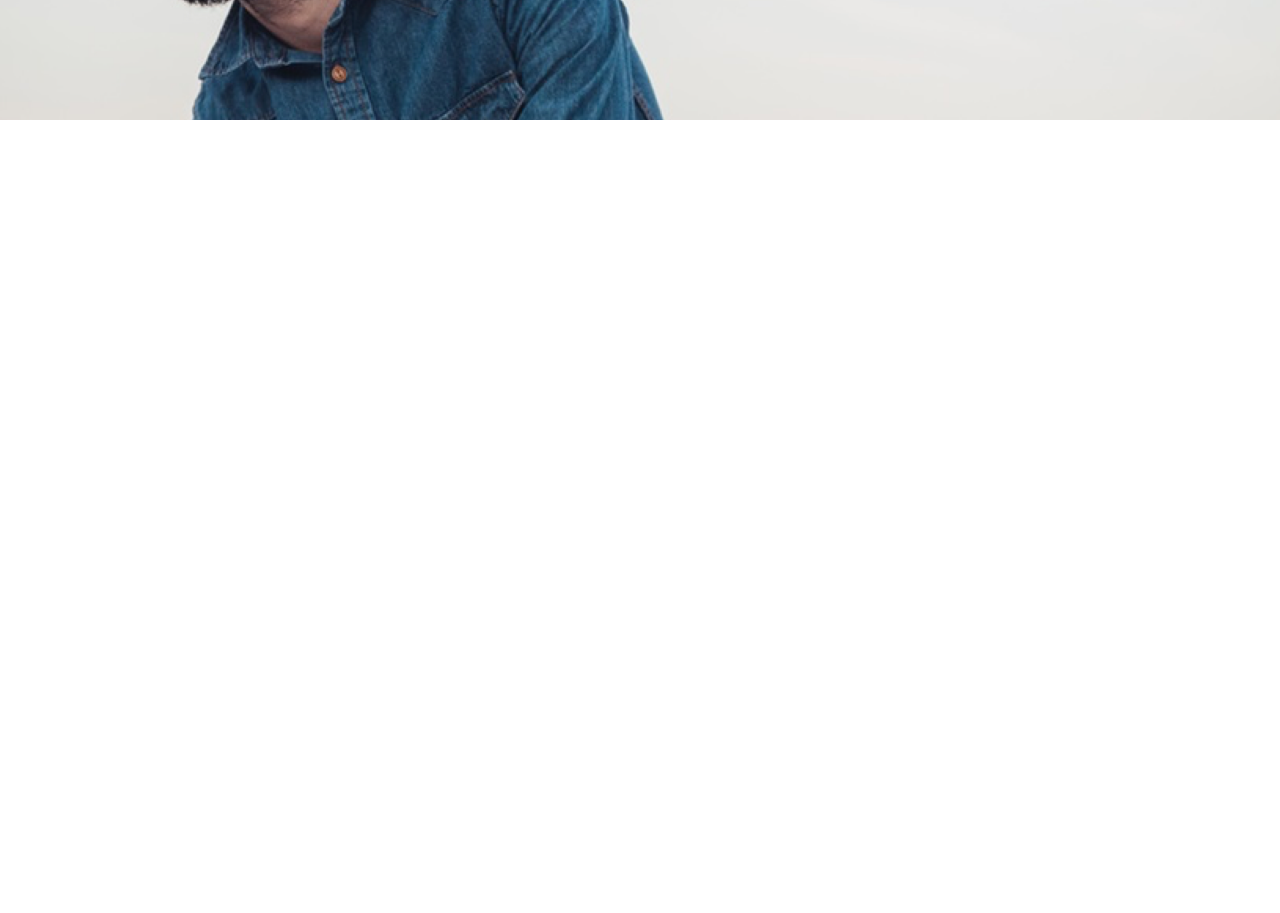
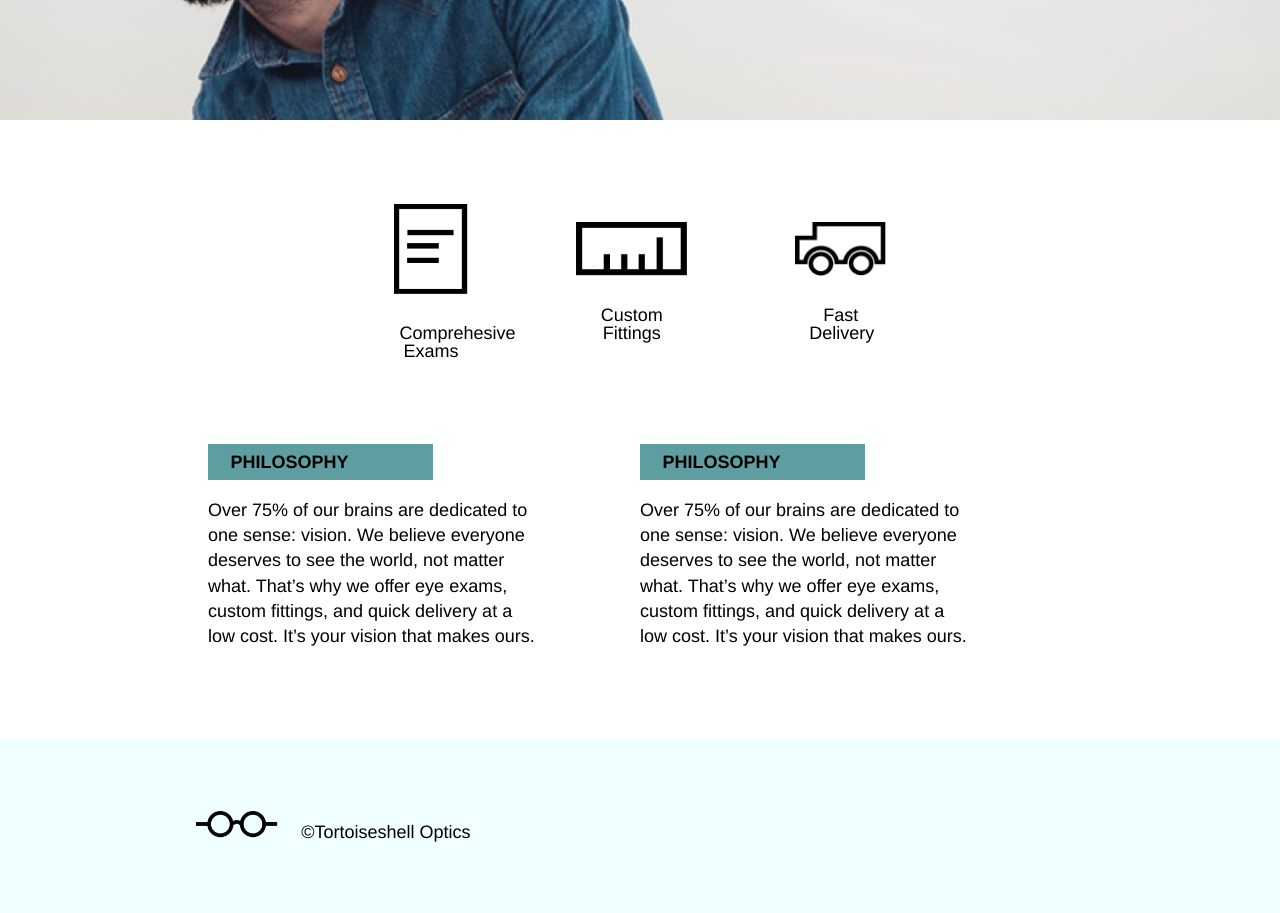
Before and after one commit to Alehoohaa/tortoiseshell_optics, a plain HTML site: page index.html in a window 1280 px wide. Shown: the part 420-1333 px from the top of the page. Before the commit the page ends 800 px from the top, so only its background shows below. Drawn offline with Linux system fonts and the light colour scheme.

Commit message:
desktop view complete

```diff
--- a/index.html
+++ b/index.html
@@ -33,25 +33,65 @@
       </div>
       </header>
 
-
-<!--hero img/banner-->
-    <div id="hero">
-      <div class="container">
-        <div class="hero-tag">
-        </div>
-      </div>
-    </div>
-
 <!--icons-->
     <div id="icons">
       <div class="container">
-
-      </div>
+        <div class="icon">
+          <div class="icon-img paper">
+            <img src="./resources/img/paper-icon.png" alt="">
+          </div>
+          <div class="icon-description">
+            <span>Comprehesive Exams</span>
+          </div>
+        </div>
+        <div class="icon">
+          <div class="icon-img ruler">
+            <img src="./resources/img/ruler-icon.png" alt="">
+          </div>
+          <div class="icon-description">
+            <span>Custom Fittings</span>
+          </div>
+        </div>
+        <div class="icon truck">
+          <div class="icon-img">
+            <img src="./resources/img/truck-icon.png" alt="">
+          </div>
+          <div class="icon-description">
+            <span>Fast Delivery</span>
+          </div>
+        </div>
+        </div>
     </div>
+  </div>
 
 <!--store info-->
     <div id="information">
+      <div class="container">
+        <div class="info">
+          <div class="title">
+            <span>PHILOSOPHY</span>
+          </div>
+          <div class="info-text">
+            <span>Over 75% of our brains are dedicated to one sense: vision. We believe everyone deserves to see the world, not matter what. That’s why we offer eye exams, custom fittings, and quick delivery at a low cost. It’s your vision that makes ours.</span>
+          </div>
+        </div>
+        <div class="info">
+          <div class="title">
+            <span>PHILOSOPHY</span>
+          </div>
+          <div class="info-text">
+            <span>Over 75% of our brains are dedicated to one sense: vision. We believe everyone deserves to see the world, not matter what. That’s why we offer eye exams, custom fittings, and quick delivery at a low cost. It’s your vision that makes ours.</span>
+          </div>
+        </div>
+      </div>
+     </div>
 
-    </div>
+     <!--footer-->
+     <footer>
+       <div class="container">
+           <img src="./resources/img/logo-black.png" alt="logo">
+           <span>&copy;Tortoiseshell Optics</span>
+       </div>
+     </footer>
   </body>
 </html>
--- a/resources/css/stylesheet.css
+++ b/resources/css/stylesheet.css
@@ -31,7 +31,7 @@ header{
   display: flex;
   justify-content: flex-start;
   align-items: center;
-  margin: auto 0;
+
 }
 .logo img{
   height:1.5rem;
@@ -72,3 +72,78 @@ nav li{
   line-height:1.2;
   background-color: white;
 }
+#icons .container{
+  padding: 5rem 0;
+  display: flex;
+  flex-direction: row;
+  justify-content: center;
+  align-items: center;
+}
+.icon{
+  height:8rem;
+  display: flex;
+  justify-content: center;
+  align-items: center;
+  flex-direction: column;
+
+}
+.icon img{
+  align-items: center;
+  height:5rem;
+
+}
+.paper img{
+
+}
+.ruler img{
+  height:3rem;
+  padding: 0 6rem;
+}
+.truck img{
+  height:3rem;
+}
+.icon-description{
+  padding-top:1.5rem;
+  text-align: center;
+  width:3.5rem;
+}
+#information{
+
+
+
+
+}
+#information .container{
+  display: flex;
+  flex-direction: row;
+  align-items: center;
+}
+.info{
+  width:35%;
+  margin: 0 5%;
+}
+.title{
+  width: 10rem;
+  background-color: cadetblue;
+  font-weight: bold;
+  font-family: helvetica;
+  font-size: 1rem;
+  padding: .5rem 1.25rem;
+}
+.info-text{
+  padding-top:1rem;
+  line-height: 1.4rem;
+
+}
+footer{
+  margin-top: 5rem;
+    background-color: azure;
+    padding: 4rem 2rem;
+    display: flex;
+    align-items: center;
+}
+footer img{
+    height: 1.5rem;
+    margin-left: 2rem;
+    margin-right: 1rem;
+}
```
